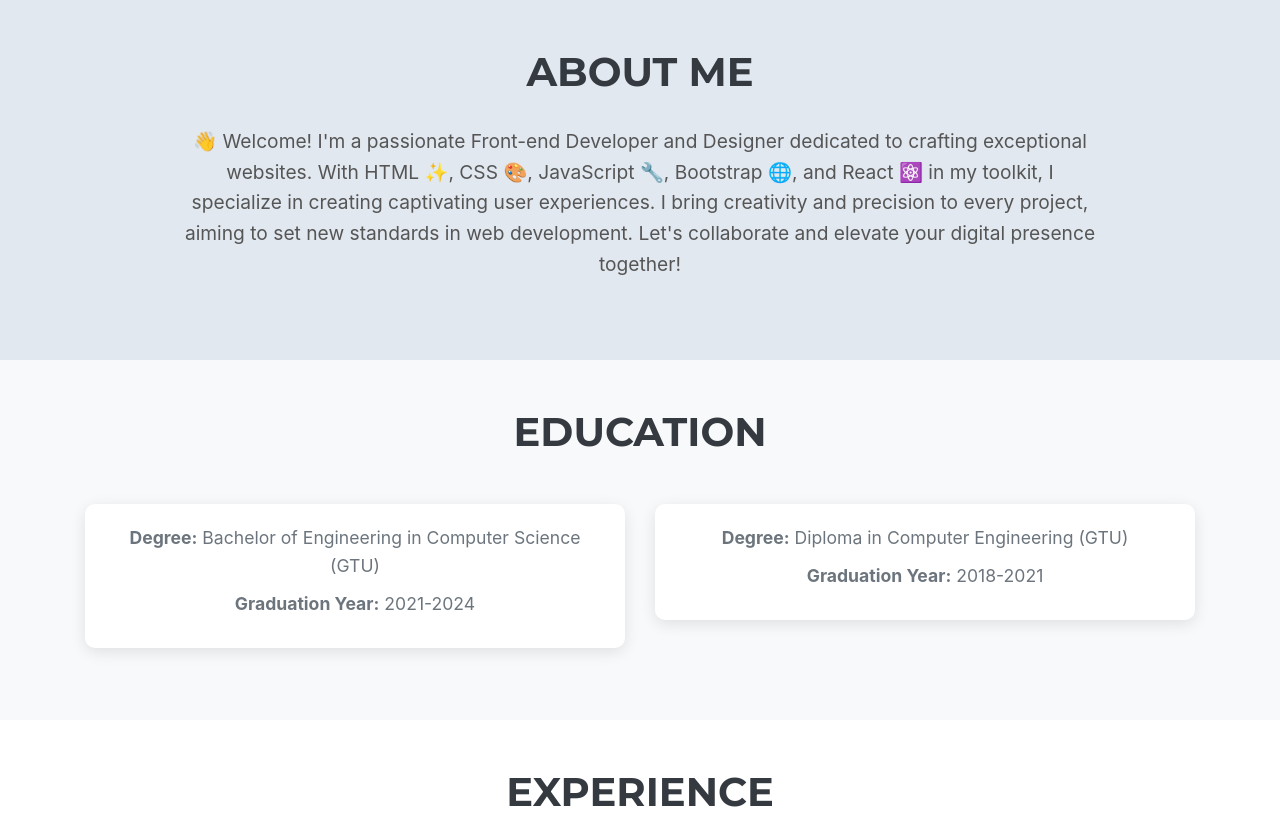
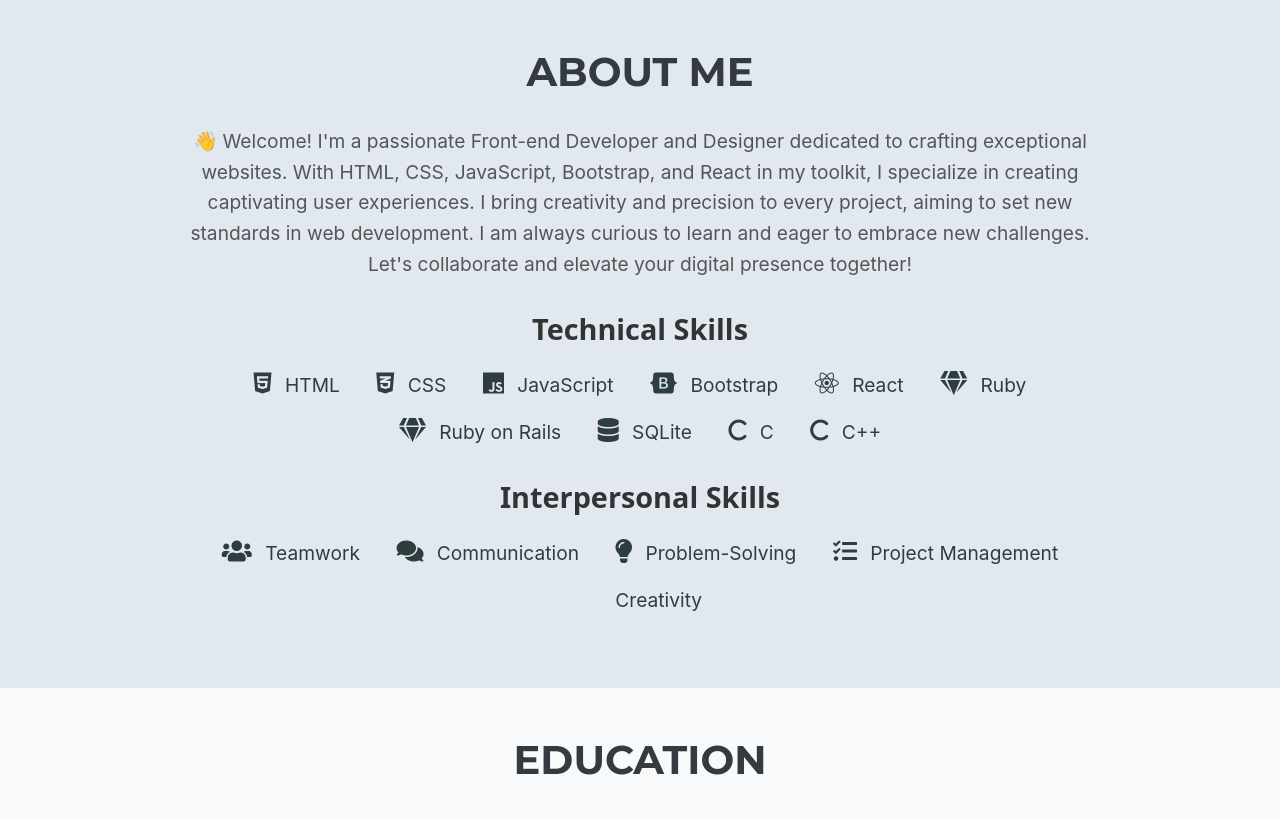
Before and after one commit to Riddhibambharoliya/-Portfolio-, a website: page index.html in a window 1280 px wide. Shown: the part 800-1619 px from the top of the page. Drawn offline with nearby package versions, Linux system fonts and the light colour scheme; a small style sheet from the web is missing; a web font is replaced by a local one.

Commit message:
Update index.html

```diff
--- a/index.html
+++ b/index.html
@@ -7,7 +7,7 @@
     <link rel="stylesheet" href="https://stackpath.bootstrapcdn.com/bootstrap/4.5.2/css/bootstrap.min.css">
     <link rel="stylesheet" href="style.css">
 
-    <!-- Font Awesome -->
+
     <link rel="stylesheet" href="https://cdnjs.cloudflare.com/ajax/libs/font-awesome/5.15.4/css/all.min.css" integrity="sha512-96d9pAto2o5giRqB1yF/5DW+iRTjwPoC2DMyMc8zlZV/UMwGjgvvOWh8FbDN3bWszMr52rJfDzEkDYPWzhbC5g==" crossorigin="anonymous" referrerpolicy="no-referrer" />
     <link href="https://fonts.googleapis.com/css2?family=Playwrite+US+Trad:wght@100..400&display=swap" rel="stylesheet">
     <link href="https://fonts.googleapis.com/css2?family=Pacifico&display=swap" rel="stylesheet">
@@ -60,11 +60,39 @@
             <div class="row justify-content-center">
                 <div class="col-lg-10 text-center">
                     <h2 class="section-title">About Me</h2>
-                    <p class="about-text"><span class="wave">👋</span> Welcome! I'm a passionate Front-end Developer and Designer dedicated to crafting exceptional websites. With HTML ✨, CSS 🎨, JavaScript 🔧, Bootstrap 🌐, and React ⚛️ in my toolkit, I specialize in creating captivating user experiences. I bring creativity and precision to every project, aiming to set new standards in web development. Let's collaborate and elevate your digital presence together!</p>
+                    <p class="about-text"><span class="wave">👋</span> Welcome! I'm a passionate Front-end Developer and Designer dedicated to crafting exceptional websites. With HTML, CSS, JavaScript, Bootstrap, and React in my toolkit, I specialize in creating captivating user experiences. I bring creativity and precision to every project, aiming to set new standards in web development. I am always curious to learn and eager to embrace new challenges. Let's collaborate and elevate your digital presence together!</p>
+
+                    <div class="skills mt-4">
+                        <h3 class="skills-title">Technical Skills</h3>
+                        <ul class="skills-list list-inline">
+                            <li class="list-inline-item"><i class="fab fa-html5"></i> HTML</li>
+                            <li class="list-inline-item"><i class="fab fa-css3-alt"></i> CSS</li>
+                            <li class="list-inline-item"><i class="fab fa-js"></i> JavaScript</li>
+                            <li class="list-inline-item"><i class="fab fa-bootstrap"></i> Bootstrap</li>
+                            <li class="list-inline-item"><i class="fab fa-react"></i> React</li>
+                            <li class="list-inline-item"><i class="fas fa-gem"></i> Ruby</li>
+                            <li class="list-inline-item"><i class="fas fa-gem"></i> Ruby on Rails</li>
+                            <li class="list-inline-item"><i class="fas fa-database"></i> SQLite</li>
+                            <li class="list-inline-item"><i class="fas fa-c"></i> C</li>
+                            <li class="list-inline-item"><i class="fas fa-c"></i> C++</li>
+                        </ul>
+                    </div>
+
+                    <div class="skills mt-4">
+                        <h3 class="skills-title">Interpersonal Skills</h3>
+                        <ul class="skills-list list-inline">
+                            <li class="list-inline-item"><i class="fas fa-users"></i> Teamwork</li>
+                            <li class="list-inline-item"><i class="fas fa-comments"></i> Communication</li>
+                            <li class="list-inline-item"><i class="fas fa-lightbulb"></i> Problem-Solving</li>
+                            <li class="list-inline-item"><i class="fas fa-tasks"></i> Project Management</li>
+                            <li class="list-inline-item"><i class="fas fa-creative-commons"></i> Creativity</li>
+                        </ul>
+                    </div>
                 </div>
             </div>
         </div>
     </section>
+
 
 
 
@@ -160,7 +188,7 @@
             <p class="section-description text-white mb-4">Feel free to reach out to me through any of these channels.</p>
             <!-- Social Media Icons -->
             <div class="social-links">
-                <a href="tel:+919558588971" class="phone"><i class="fas fa-phone"></i> Call Me</a>
+                <a href="tel:+919558588971" class="phone"><i class="fas fa-phone"></i>Call Me</a>
                 <a href="https://www.linkedin.com/in/riddhi-bambhroliya-12467627a?utm_source=share&utm_campaign=share_via&utm_content=profile&utm_medium=android_app" target="_blank" class="linkedin"><i class="fab fa-linkedin"></i> LinkedIn</a>
                 <a href="https://github.com/Riddhibambharoliya" target="_blank"><i class="fab fa-github"></i> GitHub</a>
                 <a href="http://www.instagram.com/riddhi_patel46?igsh=eHJyNXpjbWJjeGw0" target="_blank"><i class="fab fa-instagram"></i> Instagram</a>
```
